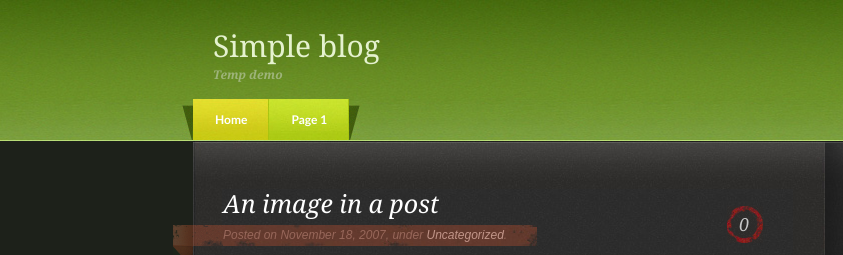
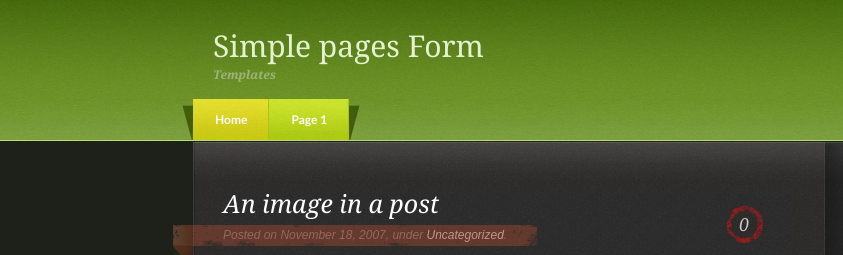
Before and after one commit to arshadShahoriar/BS-Commerce, a plain HTML site: page index.html in a window 1280 px wide. Shown: the top 255 px of the page, 0-843 px from the left. Drawn offline with Linux system fonts and the light colour scheme.

Commit message:
4 & 10 number line changed

```diff
--- a/index.html
+++ b/index.html
@@ -1,15 +1,15 @@
 <!DOCTYPE html PUBLIC "-//W3C//DTD XHTML 1.0 Transitional//EN" "http://www.w3.org/TR/xhtml1/DTD/xhtml1-transitional.dtd">
 <html xmlns="http://www.w3.org/1999/xhtml" xml:lang="en" lang="en">
 <head>
-<title>Simple blog</title>
+<title>Simple pages Form</title>
 <meta http-equiv="Content-Type" content="text/html; charset=utf-8" />
 <link rel="stylesheet" type="text/css" href="style.css" />
 </head>
 <body>
 <div id="wrap">
   <div id="header">
-    <h2><a href="http://all-free-download.com/free-website-templates/">Simple blog</a></h2>
-    <p>Temp demo</p>
+    <h2><a href="http://all-free-download.com/free-website-templates/">Simple pages Form</a></h2>
+    <p>Templates</p>
     <ul>
       <li class="page_item current_page_item"><a href="http://all-free-download.com/free-website-templates/">Home</a></li>
       <li class="page_item page-item-9"><a href="http://all-free-download.com/free-website-templates/">Page 1</a></li>
```
